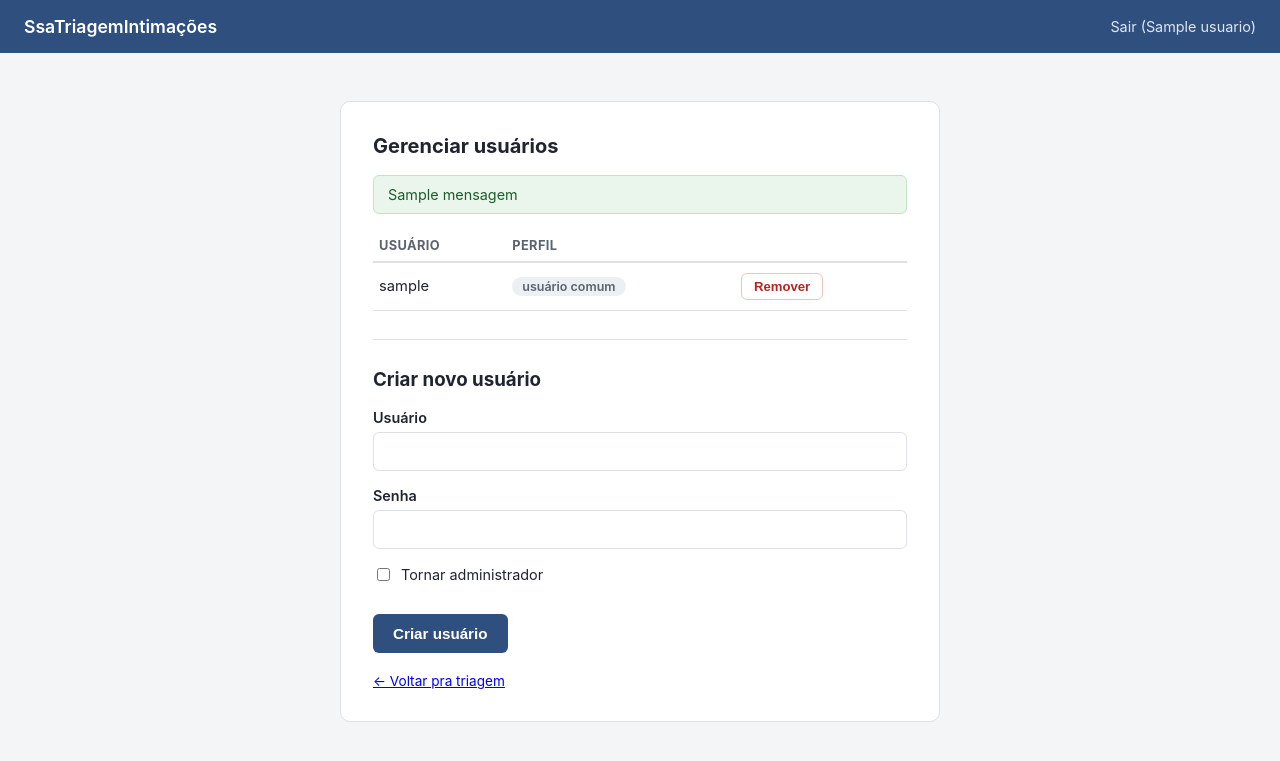
After one commit to natanlimasantossilveiro-bot/SsaTriagemIntimacoes, a FastAPI app: template src/templates/admin_usuarios.html in a window 1280 px wide. The commit adds this page. Shown: the top 761 px of the page. Run offline with FastAPI, Linux system fonts and the light colour scheme; the template is opened without the code that fills it: most values are stand-ins (such as "Sample title", 1, 10 or a date in 2020).

Commit message:
Adiciona gestão de usuários via navegador (admin x usuário comum)
Nova coluna is_admin em usuarios_db.py, com migração automática pra bancos
já existentes. O primeiro usuário criado vira admin sozinho; manage_users.py
ganha --admin pra forçar isso manualmente. No webapp, /admin/usuarios (e as
rotas de criar/remover) exigem sessão válida e depois is_admin=True, nessa
ordem — não-admin logado recebe 403 em vez de redirecionar pro login.
Auto-remoção do próprio usuário é bloqueada no backend.

```diff
--- /dev/null
+++ b/src/templates/admin_usuarios.html
@@ -0,0 +1,66 @@
+{% extends "base.html" %}
+
+{% block titulo %}Gerenciar usuários — SsaTriagemIntimações{% endblock %}
+
+{% block conteudo %}
+  <h2>Gerenciar usuários</h2>
+
+  {% if mensagem %}
+    <div class="aviso-sucesso">{{ mensagem }}</div>
+  {% endif %}
+  {% if erro %}
+    <div class="aviso-erro">{{ erro }}</div>
+  {% endif %}
+
+  <table class="tabela-usuarios">
+    <thead>
+      <tr>
+        <th>Usuário</th>
+        <th>Perfil</th>
+        <th></th>
+      </tr>
+    </thead>
+    <tbody>
+      {% for u in usuarios %}
+        <tr>
+          <td>{{ u.username }}</td>
+          <td>
+            {% if u.is_admin %}
+              <span class="badge badge-admin">admin</span>
+            {% else %}
+              <span class="badge">usuário comum</span>
+            {% endif %}
+          </td>
+          <td>
+            {% if u.username != usuario %}
+              <form method="post" action="/admin/usuarios/remover/{{ u.username }}"
+                    onsubmit="return confirm('Remover o usuário {{ u.username }}?');">
+                <button type="submit" class="botao-remover">Remover</button>
+              </form>
+            {% endif %}
+          </td>
+        </tr>
+      {% endfor %}
+    </tbody>
+  </table>
+
+  <hr class="separador">
+
+  <h3>Criar novo usuário</h3>
+  <form method="post" action="/admin/usuarios/criar">
+    <label for="novo_usuario">Usuário</label>
+    <input type="text" id="novo_usuario" name="novo_usuario" required autocomplete="off">
+
+    <label for="nova_senha">Senha</label>
+    <input type="password" id="nova_senha" name="nova_senha" required minlength="6" autocomplete="new-password">
+
+    <label class="campo-checkbox" for="is_admin">
+      <input type="checkbox" id="is_admin" name="is_admin" value="true">
+      Tornar administrador
+    </label>
+
+    <button type="submit">Criar usuário</button>
+  </form>
+
+  <div class="rodape-usuario"><a href="/">&larr; Voltar pra triagem</a></div>
+{% endblock %}
--- a/src/templates/base.html
+++ b/src/templates/base.html
@@ -44,6 +44,7 @@
       font-size: 0.9rem;
     }
     header a:hover { text-decoration: underline; }
+    .nav-header { display: flex; align-items: center; gap: 20px; }
     main {
       max-width: 640px;
       margin: 48px auto;
@@ -141,13 +142,83 @@
       font-size: 0.85rem;
       color: var(--cor-texto-suave);
     }
+    .aviso-sucesso {
+      background: var(--cor-sucesso-fundo);
+      color: #1e5c2a;
+      border: 1px solid var(--cor-sucesso-borda);
+      border-radius: 6px;
+      padding: 10px 14px;
+      font-size: 0.9rem;
+      margin-bottom: 16px;
+    }
+    table.tabela-usuarios {
+      width: 100%;
+      border-collapse: collapse;
+      margin-top: 8px;
+      font-size: 0.92rem;
+    }
+    table.tabela-usuarios th {
+      text-align: left;
+      font-size: 0.8rem;
+      color: var(--cor-texto-suave);
+      text-transform: uppercase;
+      letter-spacing: 0.03em;
+      padding: 8px 6px;
+      border-bottom: 2px solid var(--cor-borda);
+    }
+    table.tabela-usuarios td {
+      padding: 10px 6px;
+      border-bottom: 1px solid var(--cor-borda);
+      vertical-align: middle;
+    }
+    .badge {
+      display: inline-block;
+      padding: 2px 10px;
+      border-radius: 999px;
+      font-size: 0.78rem;
+      font-weight: 600;
+      background: #eceff3;
+      color: var(--cor-texto-suave);
+    }
+    .badge-admin {
+      background: #e4ecfb;
+      color: var(--cor-primaria);
+    }
+    .botao-remover {
+      margin-top: 0;
+      background: transparent;
+      color: var(--cor-erro);
+      border: 1px solid #f2c1bd;
+      padding: 5px 12px;
+      font-size: 0.82rem;
+      font-weight: 600;
+    }
+    .botao-remover:hover { background: var(--cor-erro-fundo); }
+    .campo-checkbox {
+      display: flex;
+      align-items: center;
+      gap: 8px;
+      font-weight: 400;
+      margin-top: 16px;
+    }
+    .campo-checkbox input { width: auto; }
+    hr.separador {
+      border: none;
+      border-top: 1px solid var(--cor-borda);
+      margin: 28px 0;
+    }
   </style>
 </head>
 <body>
   <header>
     <h1>SsaTriagemIntimações</h1>
     {% if usuario %}
-      <a href="/logout">Sair ({{ usuario }})</a>
+      <nav class="nav-header">
+        {% if eh_admin %}
+          <a href="/admin/usuarios">Gerenciar usuários</a>
+        {% endif %}
+        <a href="/logout">Sair ({{ usuario }})</a>
+      </nav>
     {% endif %}
   </header>
   <main>
--- a/src/webapp.py
+++ b/src/webapp.py
@@ -1,7 +1,8 @@
 """
 Interface web do SsaTriagemIntimacoes — upload da planilha bruta, geração
-da planilha organizada e download, com login simples (usuários só existem
-se criados via manage_users.py).
+da planilha organizada e download, com login simples. Não existe cadastro
+público: usuários só existem se criados via manage_users.py (CLI) ou pela
+rota /admin/usuarios (exige usuário logado com is_admin=True).
 
 Rodar (a partir da raiz do projeto):
     uvicorn src.webapp:app --reload
@@ -17,13 +18,15 @@ from pathlib import Path
 sys.path.insert(0, str(Path(__file__).resolve().parent))
 
 from fastapi import FastAPI, File, Form, Request, UploadFile
-from fastapi.responses import FileResponse, RedirectResponse
+from fastapi.responses import FileResponse, PlainTextResponse, RedirectResponse
 from fastapi.templating import Jinja2Templates
 from starlette.middleware.sessions import SessionMiddleware
 
 import config
 import main as pipeline
 import usuarios_db
+
+TAMANHO_MINIMO_SENHA = 6
 
 SECRET_KEY = os.getenv("SSA_SECRET_KEY")
 if not SECRET_KEY:
@@ -56,6 +59,21 @@ def _exigir_login(request: Request):
     return usuario, None
 
 
+def _exigir_admin(request: Request):
+    """
+    Primeiro checa sessão válida (redireciona pra /login se não tiver),
+    depois checa is_admin (retorna 403 se logado mas não-admin — a pessoa
+    está autenticada, só não autorizada, então não faz sentido redirecionar
+    pro login de novo).
+    """
+    usuario, redirecionamento = _exigir_login(request)
+    if redirecionamento:
+        return None, redirecionamento
+    if not usuarios_db.eh_admin(usuario):
+        return None, PlainTextResponse("Acesso restrito a administradores.", status_code=403)
+    return usuario, None
+
+
 @app.get("/login")
 def login_form(request: Request):
     return templates.TemplateResponse(request, "login.html", {"erro": None})
@@ -82,7 +100,11 @@ def index(request: Request):
     usuario, redirecionamento = _exigir_login(request)
     if redirecionamento:
         return redirecionamento
-    return templates.TemplateResponse(request, "index.html", {"usuario": usuario, "resultado": None, "erro": None})
+    return templates.TemplateResponse(
+        request,
+        "index.html",
+        {"usuario": usuario, "eh_admin": usuarios_db.eh_admin(usuario), "resultado": None, "erro": None},
+    )
 
 
 @app.post("/processar")
@@ -91,11 +113,13 @@ async def processar(request: Request, arquivo: UploadFile = File(...)):
     if redirecionamento:
         return redirecionamento
 
+    eh_admin = usuarios_db.eh_admin(usuario)
+
     if not arquivo.filename.lower().endswith(".xlsx"):
         return templates.TemplateResponse(
             request,
             "index.html",
-            {"usuario": usuario, "resultado": None, "erro": "Envie um arquivo .xlsx."},
+            {"usuario": usuario, "eh_admin": eh_admin, "resultado": None, "erro": "Envie um arquivo .xlsx."},
             status_code=400,
         )
 
@@ -113,11 +137,18 @@ async def processar(request: Request, arquivo: UploadFile = File(...)):
         return templates.TemplateResponse(
             request,
             "index.html",
-            {"usuario": usuario, "resultado": None, "erro": f"Não foi possível processar o arquivo: {erro}"},
+            {
+                "usuario": usuario,
+                "eh_admin": eh_admin,
+                "resultado": None,
+                "erro": f"Não foi possível processar o arquivo: {erro}",
+            },
             status_code=400,
         )
 
-    return templates.TemplateResponse(request, "index.html", {"usuario": usuario, "resultado": resultado, "erro": None})
+    return templates.TemplateResponse(
+        request, "index.html", {"usuario": usuario, "eh_admin": eh_admin, "resultado": resultado, "erro": None}
+    )
 
 
 @app.get("/download/{nome_arquivo}")
@@ -133,3 +164,74 @@ def download(request: Request, nome_arquivo: str):
         return RedirectResponse("/", status_code=303)
 
     return FileResponse(caminho, filename=caminho.name)
+
+
+def _pagina_admin(request: Request, usuario: str, mensagem: str | None, erro: str | None, status_code: int = 200):
+    return templates.TemplateResponse(
+        request,
+        "admin_usuarios.html",
+        {
+            "usuario": usuario,
+            "eh_admin": True,
+            "usuarios": usuarios_db.listar_usuarios(),
+            "mensagem": mensagem,
+            "erro": erro,
+        },
+        status_code=status_code,
+    )
+
+
+@app.get("/admin/usuarios")
+def admin_usuarios(request: Request):
+    usuario, resposta = _exigir_admin(request)
+    if resposta:
+        return resposta
+    return _pagina_admin(request, usuario, mensagem=None, erro=None)
+
+
+@app.post("/admin/usuarios/criar")
+def admin_criar_usuario(
+    request: Request,
+    novo_usuario: str = Form(""),
+    nova_senha: str = Form(""),
+    is_admin: bool = Form(False),
+):
+    usuario, resposta = _exigir_admin(request)
+    if resposta:
+        return resposta
+
+    nome_limpo = novo_usuario.strip()
+    if not nome_limpo:
+        return _pagina_admin(request, usuario, mensagem=None, erro="O nome de usuário não pode ser vazio.", status_code=400)
+    if len(nova_senha) < TAMANHO_MINIMO_SENHA:
+        return _pagina_admin(
+            request,
+            usuario,
+            mensagem=None,
+            erro=f"A senha precisa ter pelo menos {TAMANHO_MINIMO_SENHA} caracteres.",
+            status_code=400,
+        )
+
+    try:
+        usuarios_db.criar_usuario(nome_limpo, nova_senha, is_admin=is_admin)
+    except ValueError as erro:
+        return _pagina_admin(request, usuario, mensagem=None, erro=str(erro), status_code=400)
+
+    return _pagina_admin(request, usuario, mensagem=f'Usuário "{nome_limpo}" criado com sucesso.', erro=None)
+
+
+@app.post("/admin/usuarios/remover/{alvo}")
+def admin_remover_usuario(request: Request, alvo: str):
+    usuario, resposta = _exigir_admin(request)
+    if resposta:
+        return resposta
+
+    if alvo.strip() == usuario:
+        return _pagina_admin(
+            request, usuario, mensagem=None, erro="Você não pode remover o próprio usuário.", status_code=400
+        )
+
+    if usuarios_db.remover_usuario(alvo):
+        return _pagina_admin(request, usuario, mensagem=f'Usuário "{alvo}" removido.', erro=None)
+
+    return _pagina_admin(request, usuario, mensagem=None, erro=f'Usuário "{alvo}" não encontrado.', status_code=400)
```
Also changed, not shown: src/manage_users.py (+13 -6 lines), src/usuarios_db.py (+42 -10 lines), README.md.
